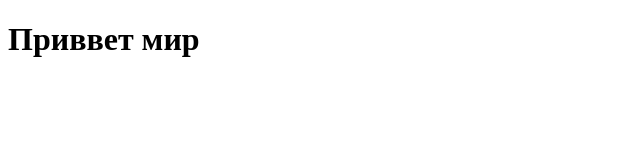
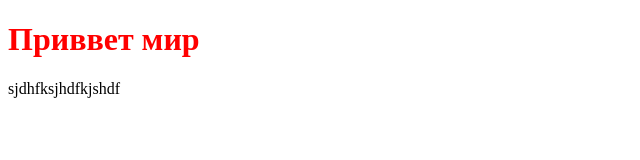
Before and after one commit to Azimuterik/mq-diploma--skaleva, a plain HTML site: page index.html in a window 1280 px wide. Shown: the whole page, without its empty margins (0-640 px from the left). Drawn offline with Linux system fonts and the light colour scheme.

Commit message:
добавили парагрф, изменили цвет

```diff
--- a/css/style.css
+++ b/css/style.css
@@ -0,0 +1,3 @@
+h1 {
+    color: red;
+}
--- a/index.html
+++ b/index.html
@@ -9,5 +9,6 @@
 </head>
 <body>
     <h1>Приввет мир</h1>
+    <p>sjdhfksjhdfkjshdf</p>
 </body>
 </html>
```
